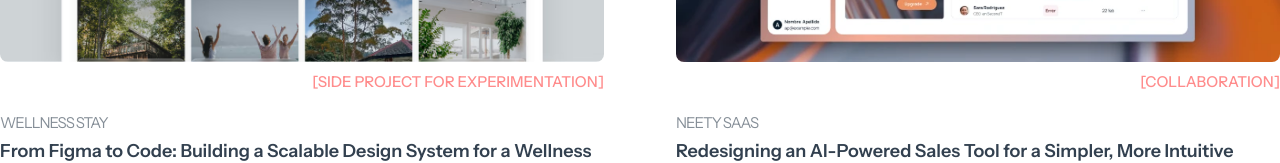
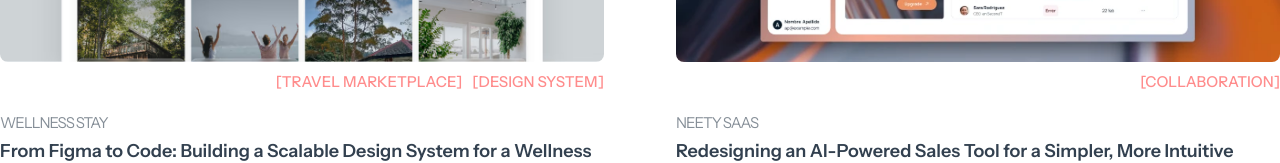
Before and after one commit to nataliabernalher-ship-it/nataliabernal.es, a Next.js app: page /en/lab in a window 1280 px wide. Shown: the part 613-776 px from the top of the page. Built offline with nearby package versions, Linux system fonts and the light colour scheme.

Commit message:
tags card case study

```diff
--- a/src/components/ProjectCard/ProjectCard.module.css
+++ b/src/components/ProjectCard/ProjectCard.module.css
@@ -27,13 +27,20 @@
   width: 100%;
 }
 
+.tags {
+  display: flex;
+  flex-wrap: wrap;
+  align-items: center;
+  justify-content: flex-end;
+  gap: 0.625rem;
+  width: 100%;
+}
+
 .tag {
-  align-self: flex-end;
   color: var(--color-accent);
   font-size: var(--text-emphasis);
   font-weight: 500;
   line-height: 1.5rem;
-  text-align: right;
   text-transform: uppercase;
 }
 
--- a/src/components/ProjectCard/ProjectCard.tsx
+++ b/src/components/ProjectCard/ProjectCard.tsx
@@ -8,7 +8,7 @@ import styles from "./ProjectCard.module.css";
 
 export type ProjectCardStudy = Pick<
   CaseStudy,
-  "slug" | "tag" | "title" | "excerpt" | "cover"
+  "slug" | "tags" | "title" | "excerpt" | "cover"
 >;
 
 type ProjectCardProps = {
@@ -36,7 +36,13 @@ export function ProjectCard({ locale, study, href }: ProjectCardProps) {
             sizes="(min-width: 80rem) 604px, (min-width: 48rem) calc(50vw - 2rem), calc(100vw - 24px)"
           />
         </div>
-        <p className={styles.tag}>{getLocalizedValue(study.tag, locale)}</p>
+        <div className={styles.tags}>
+          {study.tags.map((tag) => (
+            <p key={getLocalizedValue(tag, locale)} className={styles.tag}>
+              {getLocalizedValue(tag, locale)}
+            </p>
+          ))}
+        </div>
       </div>
       <div className={styles.text}>
         <p className={styles.kicker}>{getLocalizedValue(study.title, locale)}</p>
--- a/src/data/case-studies.ts
+++ b/src/data/case-studies.ts
@@ -115,7 +115,7 @@ export type CaseStudyMetaItem = {
 export type CaseStudy = {
   slug: string;
   year: string;
-  tag: LocalizedString;
+  tags: LocalizedString[];
   cover: {
     src: string;
     width: number;
@@ -145,10 +145,10 @@ export const caseStudies: CaseStudy[] = [
   {
     slug: "wellness-stay",
     year: "2026",
-    tag: {
-      es: "[proyecto paralelo de experimentación]",
-      en: "[side project for experimentation]",
-    },
+    tags: [
+      { es: "[marketplace de viajes]", en: "[travel marketplace]" },
+      { es: "[sistema de diseño]", en: "[design system]" },
+    ],
     cover: {
       src: img("hero.png"),
       width: 768,
--- a/src/data/lab-projects.ts
+++ b/src/data/lab-projects.ts
@@ -2,7 +2,7 @@ import { caseStudies, type LocalizedString } from "@/data/case-studies";
 
 export type LabProject = {
   slug: string;
-  tag: LocalizedString;
+  tags: LocalizedString[];
   title: LocalizedString;
   excerpt: LocalizedString;
   cover: {
@@ -16,7 +16,7 @@ export type LabProject = {
 
 export const labProjects: LabProject[] = caseStudies.map((study) => ({
   slug: study.slug,
-  tag: study.tag,
+  tags: study.tags,
   title: study.title,
   excerpt: study.excerpt,
   cover: study.cover,
--- a/src/data/studies/neety-saas.ts
+++ b/src/data/studies/neety-saas.ts
@@ -6,10 +6,9 @@ export const neetySaas: CaseStudy = {
   slug: "neety-saas",
   year: "2024",
   showOnHome: false,
-  tag: {
-    es: "[colaboración]",
-    en: "[collaboration]",
-  },
+  tags: [
+    { es: "[colaboración]", en: "[collaboration]" },
+  ],
   cover: {
     src: img("hero.png"),
     width: 768,
--- a/src/data/studies/noruega-por-tu-cuenta.ts
+++ b/src/data/studies/noruega-por-tu-cuenta.ts
@@ -6,10 +6,10 @@ const video = (name: string) => `/videos/case-studies/noruega-por-tu-cuenta/${na
 export const noruegaPorTuCuenta: CaseStudy = {
   slug: "noruega-por-tu-cuenta",
   year: "2024",
-  tag: {
-    es: "[diseño UX]",
-    en: "[UX design]",
-  },
+  tags: [
+    { es: "[diseño basado en datos]", en: "[data-informed design]" },
+    { es: "[diseño UX]", en: "[UX design]" },
+  ],
   cover: {
     src: img("hero.png"),
     width: 768,
```
